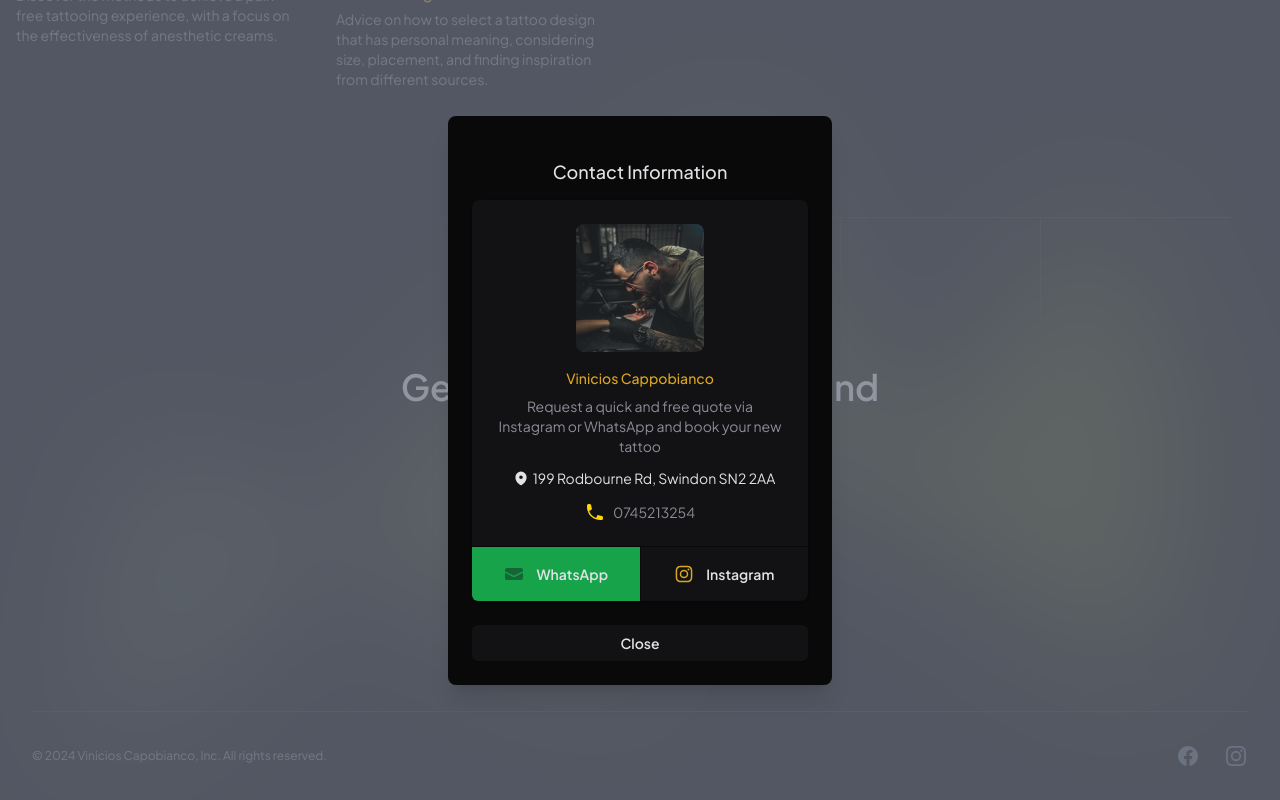
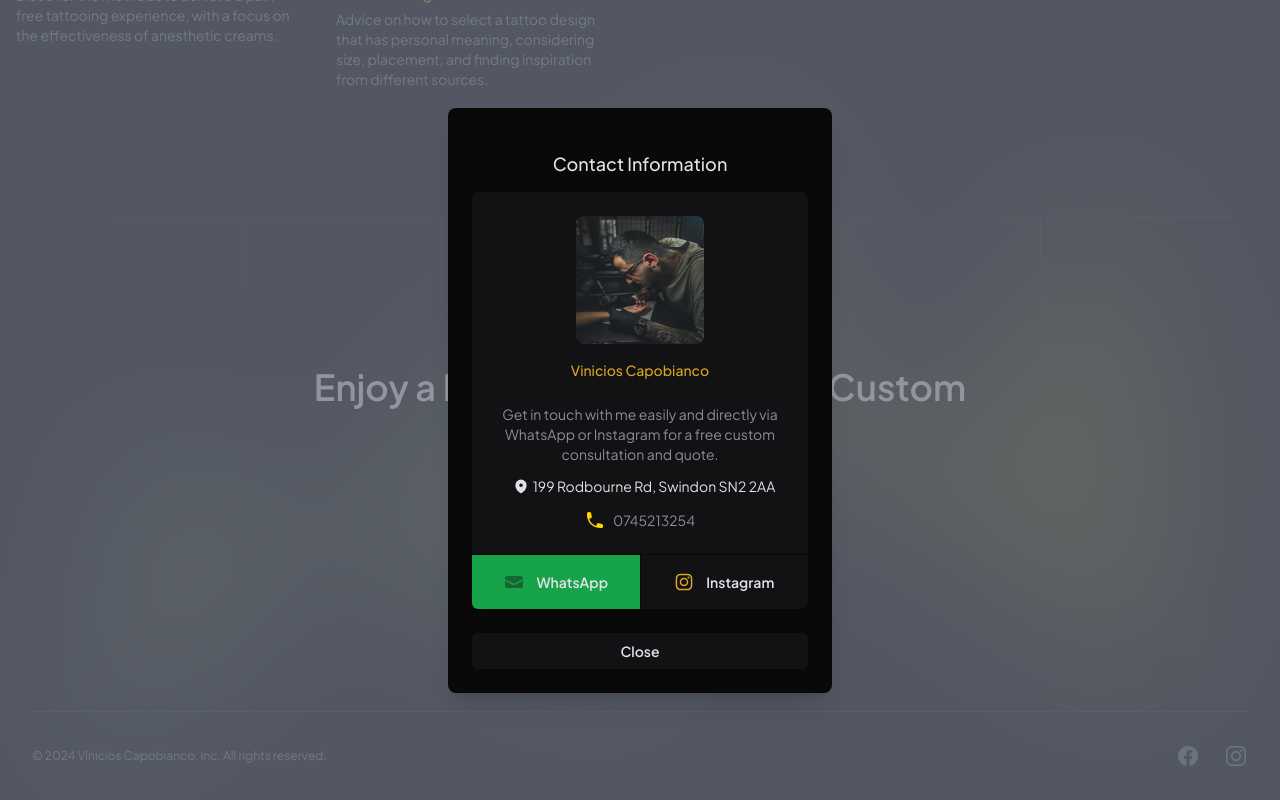
Before and after one commit to LeonardoMarquesDias/vinktattoo, a Next.js app: page /pages/blogs/blogpage in a window 1280 px wide. Both pictures are taken after a click on the button "BOOK NOW". Shown: the part 935-1735 px from the top of the page. Built offline with nearby package versions, Linux system fonts and the light colour scheme.

Commit message:
Description settings

```diff
--- a/src/components/button/page.jsx
+++ b/src/components/button/page.jsx
@@ -5,10 +5,10 @@ import Link from 'next/link';
 
 const people = [
   {
-    name: 'Vinicios Cappobianco',
-    title: 'Request a quick and free quote via Instagram or WhatsApp and book your new tattoo',
+    name: 'Vinicios Capobianco',
+    title: 'Get in touch with me easily and directly via WhatsApp or Instagram for a free custom consultation and quote.',
     address: '199 Rodbourne Rd, Swindon SN2 2AA',
-    whatsapp: '',
+    whatsapp: '07452132541',
     telephone: '0745213254',
     imageUrl: '/hero.jpg',
     icon: (props) => (
@@ -83,7 +83,7 @@ export default function Button() {
                           <div className="flex flex-1 flex-col p-6">
                             <img className="mx-auto h-32 w-32 flex-shrink-0 rounded-lg" src={person.imageUrl} alt="" />
                             <h3 className="mt-4 text-sm font-medium text-gold-800">{person.name}</h3>
-                            <dl className="mt-2 flex flex-grow flex-col justify-between">
+                            <dl className="mt-6 flex flex-grow flex-col justify-between">
                               <dd className="text-sm text-center text-gray-400">{person.title}</dd>
                               <dd className="mt-3">
                                 <span className="inline-flex items-center text-sm">
@@ -103,7 +103,7 @@ export default function Button() {
                             <div className="flex divide-x divide-gray-950">
                               <div className="flex w-0 flex-1 bg-green-600 rounded-bl-md">
                                 <Link
-                                  href={`mailto:${person.email}`}
+                                  href={`https://wa.me/${person.whatsapp}`}
                                   className="relative -mr-px inline-flex w-0 flex-1 items-center justify-center gap-x-3 rounded-bl-md border border-transparent py-4 text-sm font-semibold text-gray-100"
                                 >
                                   <EnvelopeIcon className="h-5 w-5 text-green-800" aria-hidden="true" />
@@ -112,7 +112,7 @@ export default function Button() {
                               </div>
                               <div className="flex w-0 flex-1">
                                 <a
-                                  href={`tel:${person.telephone}`}
+                                  href={`https://instagram.com/yourinstagramhandle`}
                                   className="relative inline-flex w-0 flex-1 items-center justify-center gap-x-3 rounded-br-lg border border-transparent py-4 text-sm font-semibold text-gray-100"
                                 >
                                   <svg
--- a/src/components/cta/page.jsx
+++ b/src/components/cta/page.jsx
@@ -43,10 +43,10 @@ export default function Cta() {
       </div>
       <div className="mx-auto max-w-2xl text-center" data-aos="fade-up" data-aos-anchor-placement="center-bottom">
         <h2 className="text-3xl font-semibold text-white sm:text-4xl">
-          Get a Free Consultation and Personalized Service
+          Enjoy a Free Consultation and Custom Tattoo Service
         </h2>
         <p className="mx-auto mt-6 max-w-xl text-lg leading-8 text-gray-300">
-          Book your consultation now
+          Ready to make your tattoo dreams a reality?
         </p>
         <div className="mt-10 flex items-center justify-center gap-x-6">
           <Button />
--- a/src/components/googleMap/page.jsx
+++ b/src/components/googleMap/page.jsx
@@ -31,9 +31,9 @@ export default function GoogleMaps() {
         </div>
         <div className="w-full lg:w-1/2 flex flex-col justify-center p-4 bg-team-pattern bg-team-size mask-team-mask">
           <h2 className="text-2xl text-gold-800 font-bold mt-6 mb-2">LaMigra Ink</h2>
-          <p className="mb-4 text-gray-400">I am honored to be a member of the La Migra Ink team and to provide services to my clients at Swindon's premier tattoo studio!</p>
-          <h2 className="text-2xl text-gray-100 font-bold mb-2">Address</h2>
-          <p className="mb-4 text-gray-400">1000 Westcott Place, SN15HP - Swindon</p>
+          <p className="mb-4 text-gray-400">I'm honored to be a member of the La Migra Ink team and to provide services to my clients at Swindon's premier tattoo studio</p>
+          <h2 className="text-2xl text-gray-100 font-bold mb-2">Location Address</h2>
+          <p className="mb-4 text-gray-400">199 Rodbourne Rd, Swindon SN2 2AA, Uk</p>
           <h2 className="text-2xl text-gray-100 font-bold mb-2">Business Hours</h2>
           <p className="mb-4 text-gray-400">Monday to Saturday, 8:00 AM to 6:00 PM</p>
           <div className="mb-6 mt-4">
--- a/src/components/hero/page.jsx
+++ b/src/components/hero/page.jsx
@@ -32,7 +32,7 @@ export default function Home() {
               <div className="mx-auto max-w-2xl lg:mx-0 lg:max-w-xl">
                 <div className="mb-10 flex">
                   <div className="inline-flex items-center rounded-full bg-gold-200/10 px-3 py-1 text-sm font-semibold leading-6 text-gold-500 ring-1 ring-inset ring-gold-800/20">
-                    Vink Custom Tattoo Art in Swindon
+                    Vink your custom Tattoo Art service in Swindon
                   </div>
                 </div>
                 <h1 className="text-4xl font-bold tracking-tight bg-clip-text text-transparent bg-gradient-to-r from-gray-100 to-gray-900 sm:text-6xl">
```
Also changed, not shown: src/components/about/page.jsx (+44 -6 lines).
